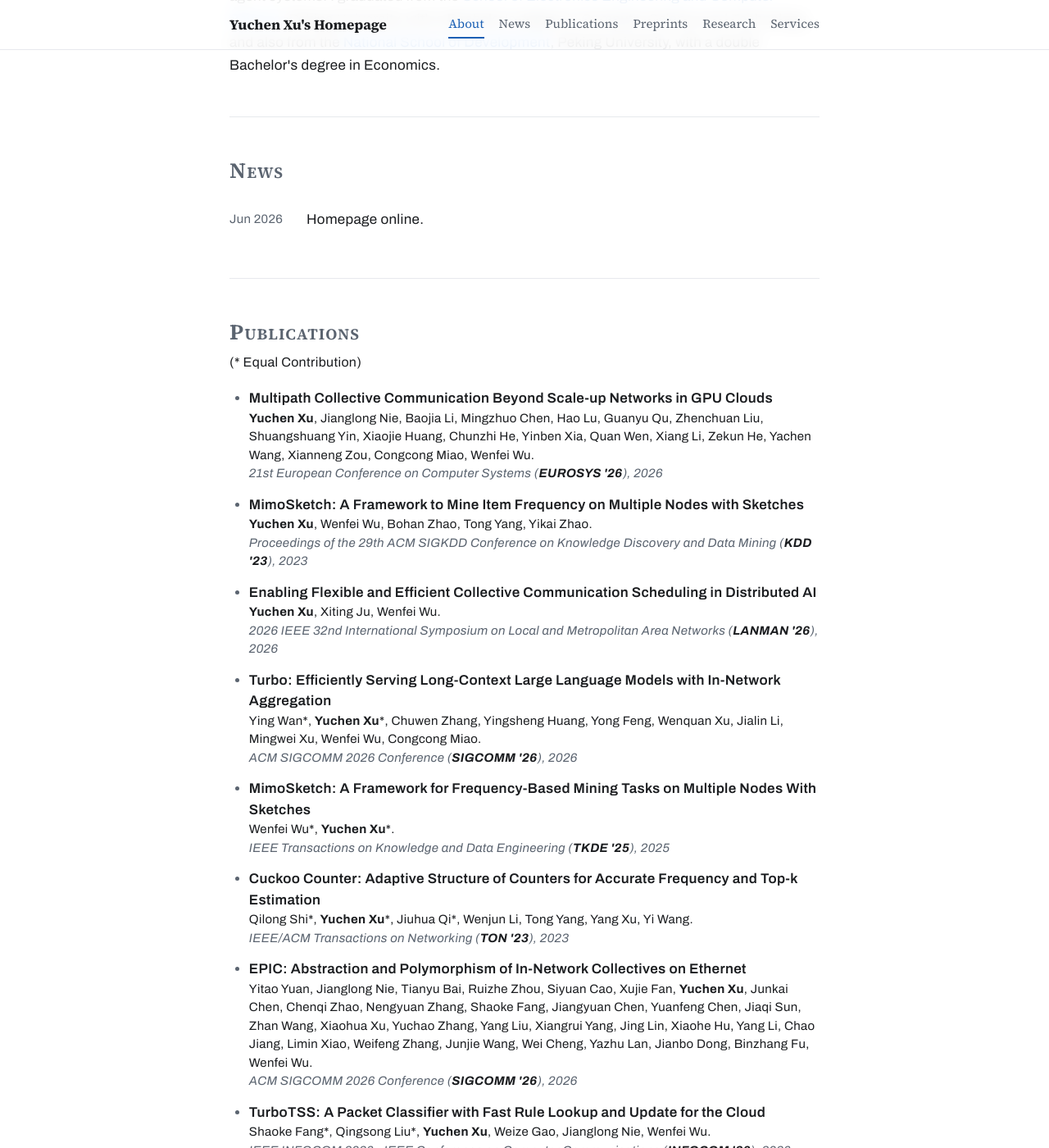
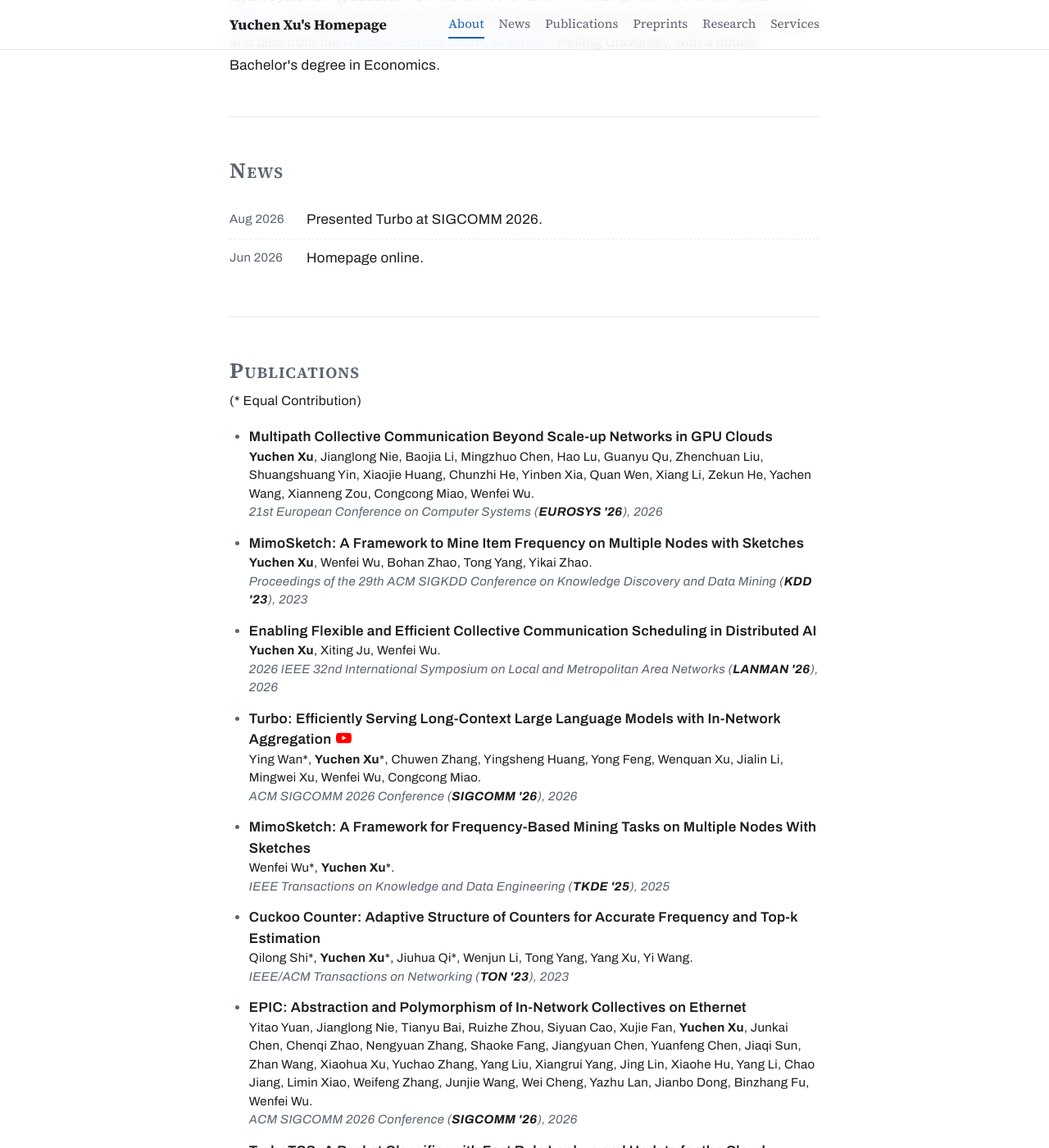
Before and after one commit to xu-yuchen/xu-yuchen.github.io, a Jekyll site: the page built from index.html, in a window 1280 px wide and 1400 px high, scrolled down 357 px. Shown: the whole window at 82% size. Built offline with Jekyll 4.4.1, drawn with Linux system fonts in a browser that asks for light colours.

Commit message:
Update SIGCOMM 2026

```diff
--- a/_data/news.yml
+++ b/_data/news.yml
@@ -3,6 +3,9 @@
 
 - date: 2026-06-18
   text: Homepage online.
+
+- date: 2026-08-19
+  text: Presented Turbo at SIGCOMM 2026.
 
 #- date: 2026-05-01
 #  text: Our paper on <em>your topic</em> was accepted to <strong>Venue 2026</strong>.
--- a/_data/publications.yml
+++ b/_data/publications.yml
@@ -34,6 +34,7 @@
 
 - title: "Turbo: Efficiently Serving Long-Context Large Language Models with In-Network Aggregation"
   url: "https://dl.acm.org/doi/10.1145/3789240.3829140"
+  video: "https://youtu.be/lwEoSV67h2A?si=IPjK_WAxbxRjA1ua"
   authors: "Ying Wan*, Yuchen Xu*, Chuwen Zhang, Yingsheng Huang, Yong Feng, Wenquan Xu, Jialin Li, Mingwei Xu, Wenfei Wu, Congcong Miao"
   venue: "ACM SIGCOMM 2026 Conference (<span class='venue-key'>SIGCOMM '26</span>)"
   year: 2026
--- a/_includes/icon.html
+++ b/_includes/icon.html
@@ -4,4 +4,5 @@
 {% when 'dblp' %}<img class="ic" src="{{ '/assets/img/icons/dblp.png' | relative_url }}" alt="" aria-hidden="true">
 {% when 'orcid' %}<img class="ic" src="{{ '/assets/img/icons/orcid.svg' | relative_url }}" alt="" aria-hidden="true">
 {% when 'semanticscholar' %}<img class="ic" src="{{ '/assets/img/icons/semanticscholar.svg' | relative_url }}" alt="" aria-hidden="true">
+{% when 'youtube' %}<img class="ic ic-youtube" src="{{ '/assets/img/icons/youtube.svg' | relative_url }}" alt="" aria-hidden="true">
 {% endcase %}
--- a/_includes/preprints.html
+++ b/_includes/preprints.html
@@ -6,7 +6,7 @@
   <ul class="pub-list">
     {% for pub in site.data.preprints %}
       <li class="pub">
-        {% if pub.url %}<a class="pub-title" href="{{ pub.url }}"{% if pub.url contains '://' %} target="_blank" rel="noopener"{% endif %}>{{ pub.title }}</a>{% else %}<span class="pub-title">{{ pub.title }}</span>{% endif %}
+        {% if pub.url %}<a class="pub-title" href="{{ pub.url }}"{% if pub.url contains '://' %} target="_blank" rel="noopener"{% endif %}>{{ pub.title }}</a>{% else %}<span class="pub-title">{{ pub.title }}</span>{% endif %}{% if pub.video %}<a class="pub-video" href="{{ pub.video }}"{% if pub.video contains '://' %} target="_blank" rel="noopener"{% endif %} aria-label="Watch video" title="Watch video">{% include icon.html name='youtube' %}</a>{% endif %}
         <span class="pub-meta"><span class="pub-authors">{{ pub.authors | replace: site.author, me }}</span>.<br><span class="pub-venue">{{ pub.venue }}{% if pub.year %}, {{ pub.year }}{% endif %}</span>{% if pub.award %} <span class="pub-award">{{ pub.award }}</span>{% endif %}{% if pub.note %} <span class="pub-note">{{ pub.note }}</span>{% endif %}{% if pub.links %} <span class="pub-links">{% if pub.links.pdf %}<a href="{{ pub.links.pdf }}"{% if pub.links.pdf contains '://' %} target="_blank" rel="noopener"{% endif %}>PDF</a>{% endif %}{% if pub.links.code %}<a href="{{ pub.links.code }}"{% if pub.links.code contains '://' %} target="_blank" rel="noopener"{% endif %}>Code</a>{% endif %}{% if pub.links.page %}<a href="{{ pub.links.page }}"{% if pub.links.page contains '://' %} target="_blank" rel="noopener"{% endif %}>Page</a>{% endif %}</span>{% endif %}</span>
       </li>
     {% endfor %}
--- a/_includes/publications.html
+++ b/_includes/publications.html
@@ -6,7 +6,7 @@
   <ul class="pub-list">
     {% for pub in site.data.publications %}
       <li class="pub">
-        {% if pub.url %}<a class="pub-title" href="{{ pub.url }}"{% if pub.url contains '://' %} target="_blank" rel="noopener"{% endif %}>{{ pub.title }}</a>{% else %}<span class="pub-title">{{ pub.title }}</span>{% endif %}
+        {% if pub.url %}<a class="pub-title" href="{{ pub.url }}"{% if pub.url contains '://' %} target="_blank" rel="noopener"{% endif %}>{{ pub.title }}</a>{% else %}<span class="pub-title">{{ pub.title }}</span>{% endif %}{% if pub.video %}<a class="pub-video" href="{{ pub.video }}"{% if pub.video contains '://' %} target="_blank" rel="noopener"{% endif %} aria-label="Watch video" title="Watch video">{% include icon.html name='youtube' %}</a>{% endif %}
         <span class="pub-meta"><span class="pub-authors">{{ pub.authors | replace: site.author, me }}</span>.<br><span class="pub-venue">{{ pub.venue }}{% if pub.year %}, {{ pub.year }}{% endif %}</span>{% if pub.award %} <span class="pub-award">{{ pub.award }}</span>{% endif %}{% if pub.note %} <span class="pub-note">{{ pub.note }}</span>{% endif %}{% if pub.links %} <span class="pub-links">{% if pub.links.pdf %}<a href="{{ pub.links.pdf }}"{% if pub.links.pdf contains '://' %} target="_blank" rel="noopener"{% endif %}>PDF</a>{% endif %}{% if pub.links.code %}<a href="{{ pub.links.code }}"{% if pub.links.code contains '://' %} target="_blank" rel="noopener"{% endif %}>Code</a>{% endif %}{% if pub.links.page %}<a href="{{ pub.links.page }}"{% if pub.links.page contains '://' %} target="_blank" rel="noopener"{% endif %}>Page</a>{% endif %}</span>{% endif %}</span>
       </li>
     {% endfor %}
--- a/assets/css/style.css
+++ b/assets/css/style.css
@@ -301,9 +301,11 @@
 .pub-list { list-style: disc; margin: 0; padding-left: 1.4em; }
 .pub { margin: 0 0 14px; line-height: 1.5; }
 .pub::marker { color: var(--fg-muted); }
-.pub-title { display: block; font-weight: 600; }
+.pub-title { display: inline; font-weight: 600; }
 a.pub-title { color: inherit; text-decoration: none; }
 a.pub-title:hover { color: var(--accent); text-decoration: underline; }
+.pub-video { display: inline-flex; align-items: center; margin-left: 6px; vertical-align: -2px; }
+.pub-video .ic-youtube { width: 1.1em; height: 1.1em; }
 .pub-meta { display: block; font-size: 15px; }       /* authors + venue on one line */
 .pub-authors { font-size: 15px; }
 .pub-venue { color: var(--fg-muted); font-style: italic; }
```
Also changed, not shown: assets/img/icons/youtube.svg (added).
